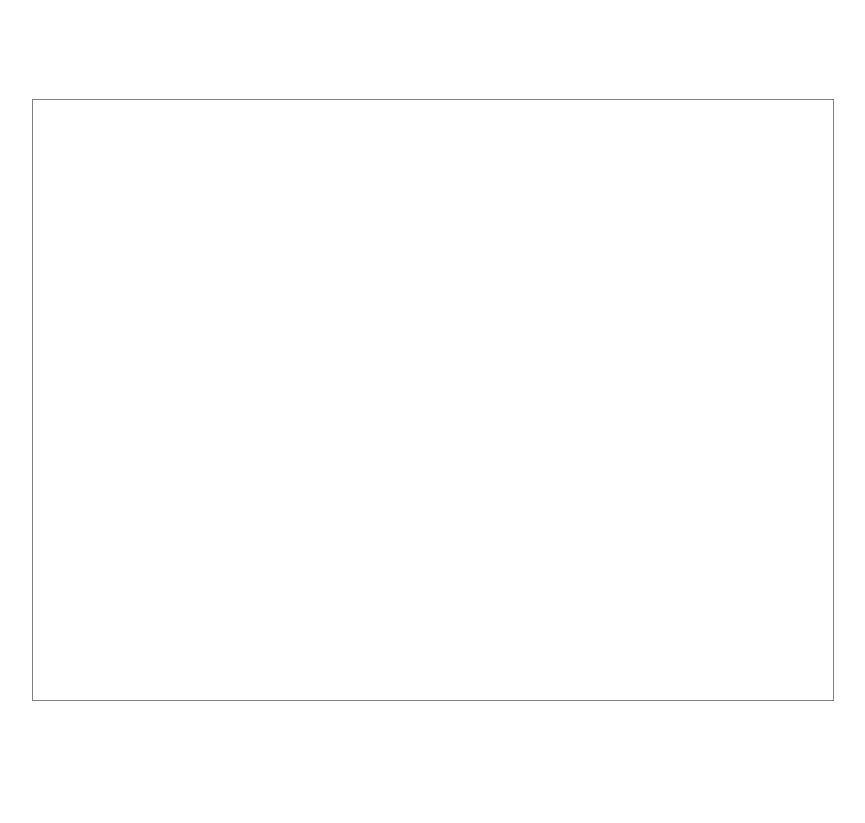
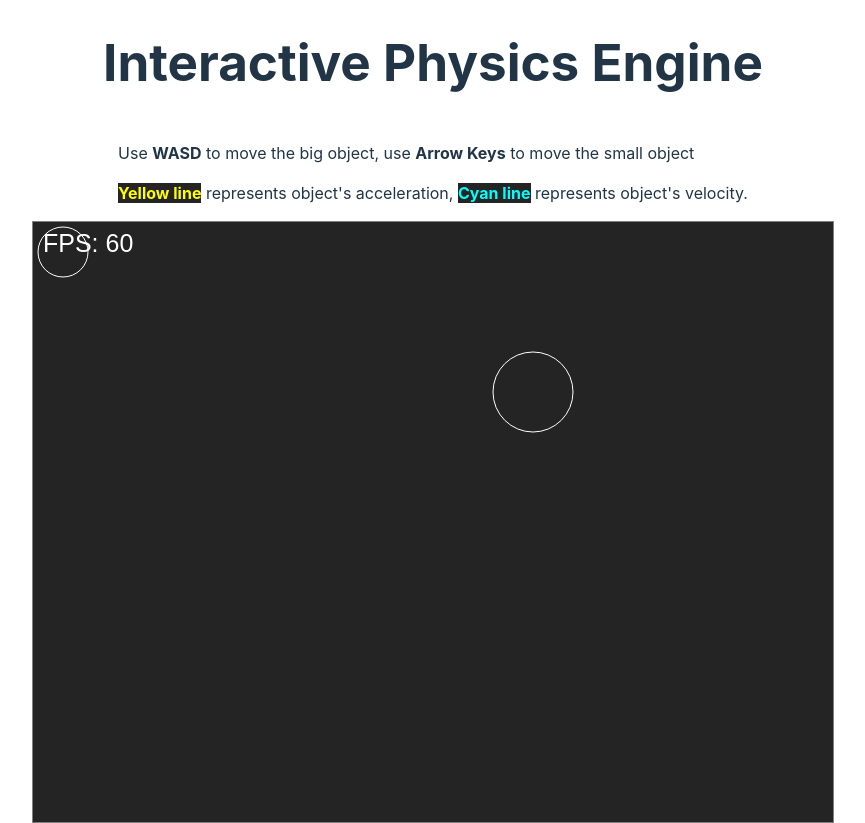
Before and after one commit to datuchela/fizziks-soft-body, a website built with Vite: page index.html in a window 1280 px wide. Shown: the whole page, without its empty margins (207-1072 px from the left). Before the commit the page ends 800 px from the top, so only its background shows below. Built offline with nearby package versions, Linux system fonts and the light colour scheme.

Commit message:
feat: add heading and instructions

```diff
--- a/index.html
+++ b/index.html
@@ -7,6 +7,17 @@
     <title>Vite + TS</title>
   </head>
   <body>
+    <h1>Interactive Physics Engine</h1>
+    <div>
+      <p>
+        Use <b>WASD</b> to move the big object, use <b>Arrow Keys</b> to move
+        the small object
+      </p>
+      <p>
+        <b class="yellow-text">Yellow line</b> represents object's acceleration,
+        <b class="cyan-text">Cyan line</b> represents object's velocity.
+      </p>
+    </div>
     <canvas id="physics-canvas"></canvas>
     <script type="module" src="/src/main.ts"></script>
   </body>
--- a/src/style.css
+++ b/src/style.css
@@ -26,6 +26,7 @@ a:hover {
 body {
   margin: 0;
   display: flex;
+  flex-direction: column;
   place-items: center;
   min-width: 320px;
   min-height: 100vh;
@@ -94,6 +95,11 @@ button:focus-visible {
   button {
     background-color: #f9f9f9;
   }
+
+  .yellow-text,
+  .cyan-text {
+    background-color: #242424;
+  }
 }
 
 body {
@@ -103,5 +109,14 @@ body {
 }
 
 #physics-canvas {
+  background-color: #242424;
   border: 1px solid rgb(128, 128, 128);
 }
+
+.yellow-text {
+  color: yellow;
+}
+
+.cyan-text {
+  color: cyan;
+}
```
